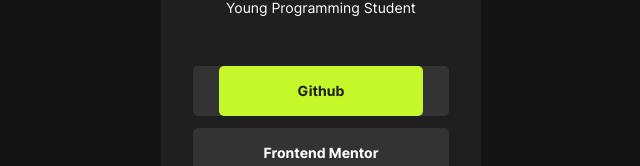
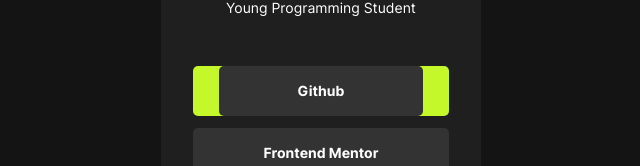
Before and after one commit to PedroLucaV/atividade-react-form, a React (Vite) app: page / in a window 1280 px wide. In both pictures the pointer is over the link 640 px from the left and 418 px from the top of the page. Shown: the part 328-494 px from the top of the page, without its empty margins (319-959 px from the left). Built offline with nearby package versions, Linux system fonts and the light colour scheme.

Commit message:
Update style.css

```diff
--- a/src/style.css
+++ b/src/style.css
@@ -82,7 +82,7 @@
     font-weight: 600;
 }
 
-input:hover{
+a:hover{
     cursor: pointer;
     background-color: var(--Green);
     color: var(--Dark_Grey);
```
